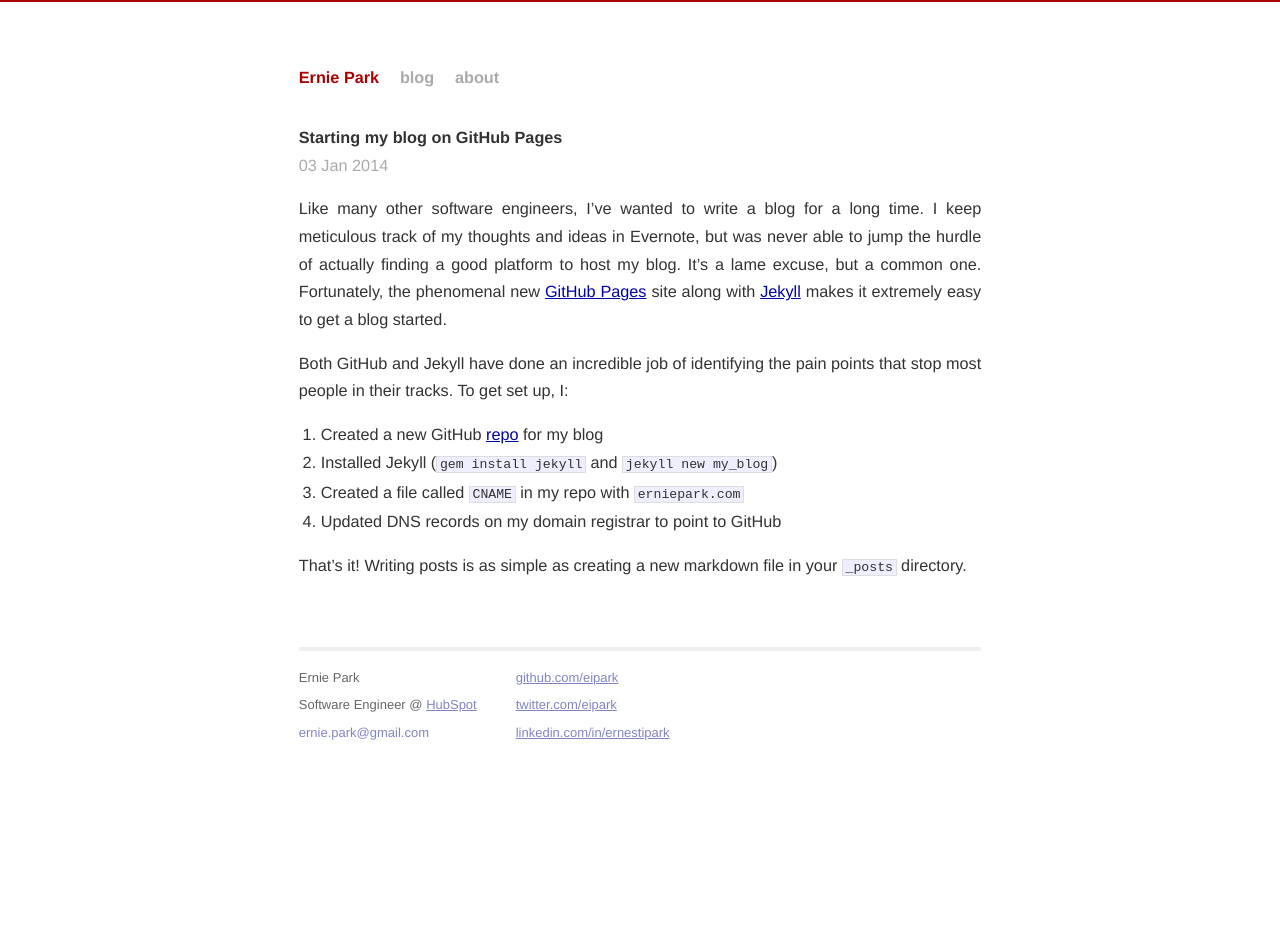
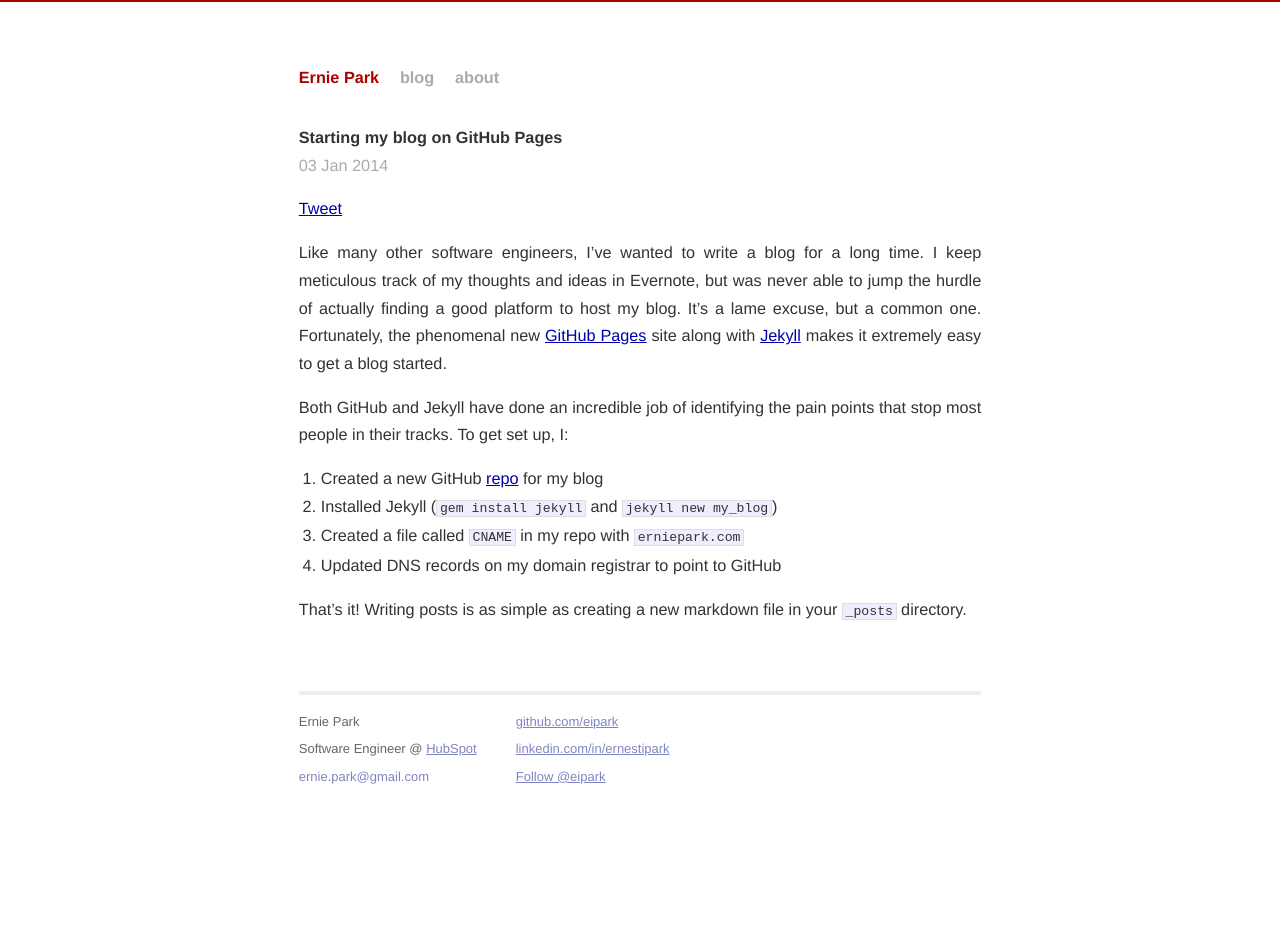
Before and after one commit to eipark/eipark.github.io, a Jekyll site: the page built from _posts/2014-01-03-starting-my-blog-on-github-pages.markdown, in a window 1280 px wide. Built offline with Jekyll 4.4.1, drawn with Linux system fonts in a browser that asks for light colours; Markdown is read by kramdown in place of the engine named in the settings; comment, search, counter and statistics services are not loaded.

Commit message:
add twitter buttons

```diff
--- a/_layouts/default.html
+++ b/_layouts/default.html
@@ -35,8 +35,9 @@
             <div class="contact">
               <p>
                 <a href="https://github.com/eipark">github.com/eipark</a><br />
-                <a href="https://twitter.com/eipark">twitter.com/eipark</a><br />
                 <a href="https://linkedin.com/in/ernestipark">linkedin.com/in/ernestipark</a><br />
+                <a href="https://twitter.com/eipark" class="twitter-follow-button" data-show-count="false">Follow @eipark</a>
+                <script>!function(d,s,id){var js,fjs=d.getElementsByTagName(s)[0],p=/^http:/.test(d.location)?'http':'https';if(!d.getElementById(id)){js=d.createElement(s);js.id=id;js.src=p+'://platform.twitter.com/widgets.js';fjs.parentNode.insertBefore(js,fjs);}}(document, 'script', 'twitter-wjs');</script>
               </p>
             </div>
           </div>
--- a/_layouts/post.html
+++ b/_layouts/post.html
@@ -1,8 +1,11 @@
 ---
 layout: default
 ---
+
 <h2>{{ page.title }}</h2>
 <p class="meta">{{ page.date | date_to_string }}</p>
+<a href="https://twitter.com/share" class="twitter-share-button" data-via="eipark">Tweet</a>
+<script>!function(d,s,id){var js,fjs=d.getElementsByTagName(s)[0],p=/^http:/.test(d.location)?'http':'https';if(!d.getElementById(id)){js=d.createElement(s);js.id=id;js.src=p+'://platform.twitter.com/widgets.js';fjs.parentNode.insertBefore(js,fjs);}}(document, 'script', 'twitter-wjs');</script>
 
 <div class="post">
 {{ content }}
```
